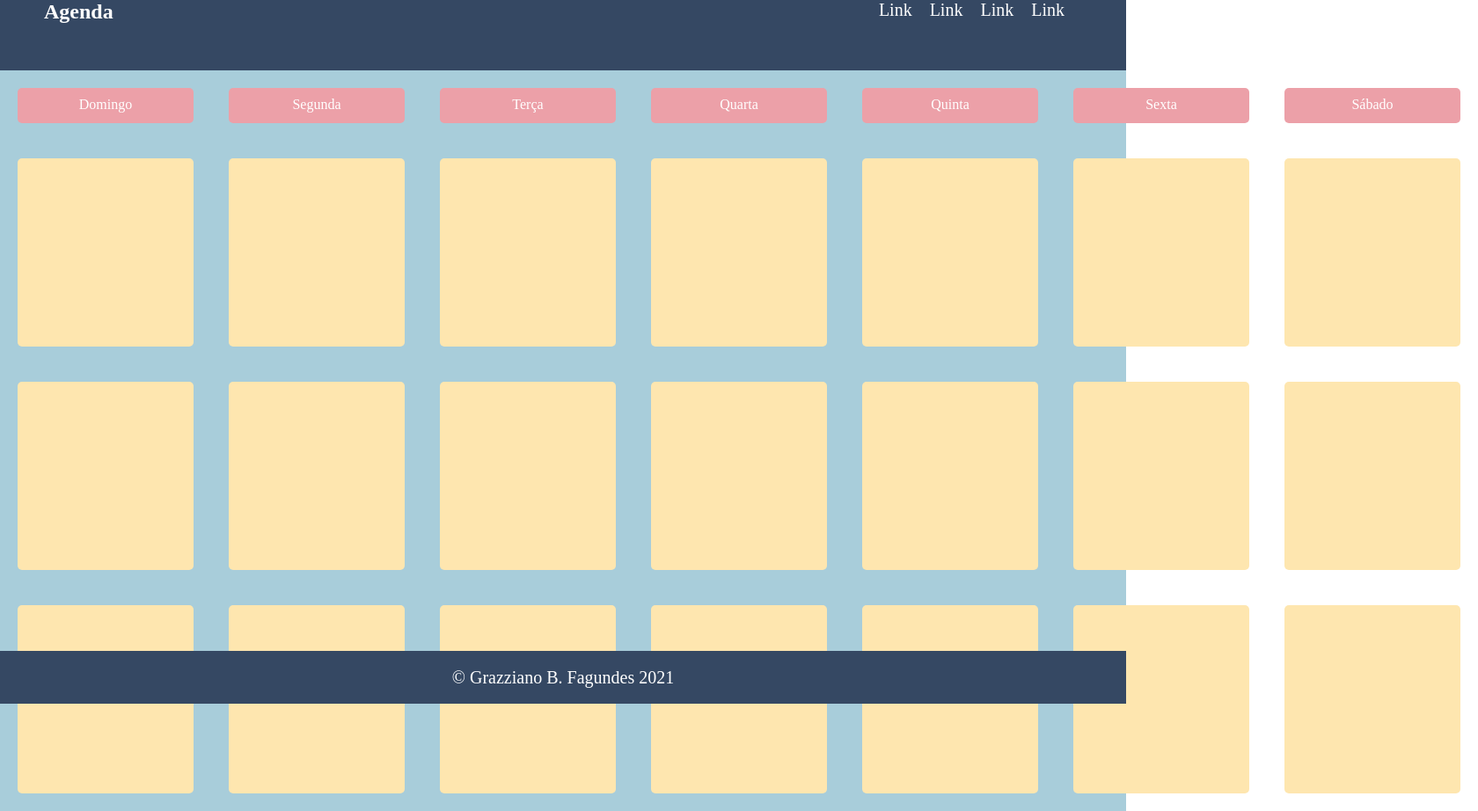
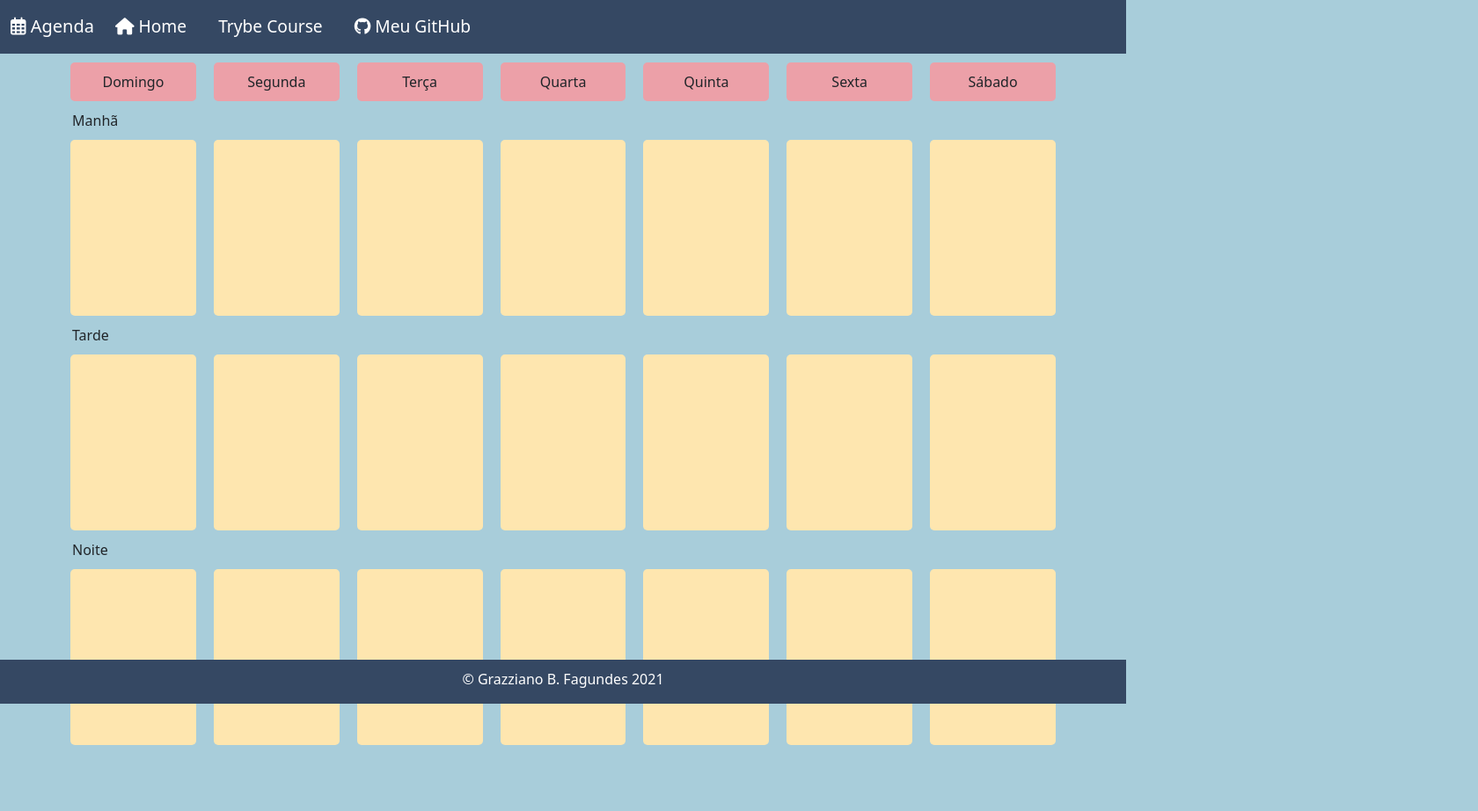
Before and after one commit to Grazziano/schedule, a plain HTML site: page index.html in a window 1280 px wide. Shown: the whole page at 88% size, 1680 px wide, since content can reach past the window. After the commit the page ends 857 px from the top, so only its background shows below. Drawn offline with nearby package versions, Linux system fonts and the light colour scheme.

Commit message:
Refatorando html e colocando bootstrap

```diff
--- a/css/style.css
+++ b/css/style.css
@@ -3,91 +3,50 @@
   padding: 0;
 }
 
-.header {
-  background-color: #354863;
-  color: #FFF;
-  height: 80px;
+body {
+  background-color: #A8CDDA;
 }
 
-.nav {
-  display: flex;
-  justify-content: space-between;
+nav {
+  background-color: #354863;
 }
 
-.title {
-  margin-left: 50px;
-}
-
-.links {
-  display: flex;
-}
-
-.header .links .links-list {
-  display: flex;
-  list-style: none;
-}
-
-.links-list {
-  margin-right: 50px;
-}
-
-.link-li {
+nav a, #navbarNav ul li a {
+  color: #FFF;
+  font-size: larger;
   margin-right: 20px;
 }
 
-.link-li a {
-  color: #FFF;
-  font-size: 20px;
-  text-decoration: none;
+.week-days .col {
+  background-color: #ECA0A8;
+  border-radius: 5px;
+  margin: 10px 10px;
+  padding: 10px 10px;
+  text-align: center;
 }
 
-.main {
-  background-color: #A8CDDA;
-  display: flex;
-  flex-direction: row;
-  flex-wrap: wrap;
-  justify-content: space-evenly;
+.morning .box, .evening .box, .night .box {
+  border-radius: 5px;
+  cursor: pointer;
+  height: 200px;
 }
 
-.row-week-days, .row-morning, .row-evening, .row-night {
-  display: flex;
-}
-
-.row-week-days .box {
-  background-color: #ECA0A8;
-  border-radius: 5px;
-  color: #FFF;
-  flex-direction: row;
+.box {
+  background-color: #FEE6AF;
+  margin: 10px 10px;
   height: 20px;
-  margin: 20px 20px;
-  padding: 10px;
-  text-align: center;
-  width: 180px;
-}
-
-.row-morning .box, .row-evening .box, .row-night .box {
-  background-color: #FEE6AF;
-  border-radius: 5px;
-  cursor: pointer;
-  flex-direction: row;
-  height: 194px;
-  margin: 20px 20px;
-  padding: 10px;
-  width: 180px;
 }
 
 .footer {
   background-color: #354863;
   bottom: 0;
-  color: #FFF;
-  display: flex;
-  height: 60px;
-  justify-content: center;
+  height: 50px;
   position: fixed;
+  text-align: center;
   width: 100%;
 }
 
 .footer p {
-  align-self: center;
-  font-size: 20px;
+  color: #FFF;
+  margin: 10px 0;
 }
--- a/index.html
+++ b/index.html
@@ -6,73 +6,99 @@
   <meta http-equiv="X-UA-Compatible" content="IE=edge">
   <meta name="viewport" content="width=device-width, initial-scale=1.0">
   <title>Agenda</title>
+  <!-- Bootstrap -->
+  <link href="https://cdn.jsdelivr.net/npm/bootstrap@5.1.1/dist/css/bootstrap.min.css" rel="stylesheet"
+    integrity="sha384-F3w7mX95PdgyTmZZMECAngseQB83DfGTowi0iMjiWaeVhAn4FJkqJByhZMI3AhiU" crossorigin="anonymous">
+  <!-- Font Awesome -->
+  <link rel="stylesheet" href="https://cdnjs.cloudflare.com/ajax/libs/font-awesome/6.0.0-beta2/css/all.min.css"
+    integrity="sha512-YWzhKL2whUzgiheMoBFwW8CKV4qpHQAEuvilg9FAn5VJUDwKZZxkJNuGM4XkWuk94WCrrwslk8yWNGmY1EduTA=="
+    crossorigin="anonymous" referrerpolicy="no-referrer" />
   <link rel="stylesheet" href="./css/style.css">
 </head>
 
 <body>
-
-  <header class="header">
-    <nav class="nav">
-      <div>
-        <h1 class="title">Agenda</h1>
-      </div>
-      <div class="links">
-        <ul class="links-list">
-          <li class="link-li"><a href="#">Link</a></li>
-          <li class="link-li"><a href="#">Link</a></li>
-          <li class="link-li"><a href="#">Link</a></li>
-          <li class="link-li"><a href="#">Link</a></li>
-        </ul>
+  <header>
+    <nav class="navbar navbar-expand-lg">
+      <div class="container-fluid">
+        <a class="navbar-brand" href="index.html"><i class="far fa-calendar-alt"></i> Agenda</a>
+        <button class="navbar-toggler" type="button" data-bs-toggle="collapse" data-bs-target="#navbarNav"
+          aria-controls="navbarNav" aria-expanded="false" aria-label="Toggle navigation">
+          <span class="navbar-toggler-icon"></span>
+        </button>
+        <div class="collapse navbar-collapse" id="navbarNav">
+          <ul class="navbar-nav">
+            <li class="nav-item">
+              <a class="nav-link active" aria-current="page" href="index.html"><i class="fas fa-home"></i> Home</a>
+            </li>
+            <li class="nav-item">
+              <a class="nav-link" href="https://app.betrybe.com/course" target="_blank">Trybe Course</a>
+            </li>
+            <li class="nav-item">
+              <a class="nav-link" href="https://github.com/Grazziano" target="_blank"><i class="fab fa-github"></i> Meu GitHub</a>
+            </li>
+          </ul>
+        </div>
       </div>
     </nav>
   </header>
 
-  <main class="main">
-    <div class="row-week-days">
-      <div class="box">Domingo</div>
-      <div class="box">Segunda</div>
-      <div class="box">Terça</div>
-      <div class="box">Quarta</div>
-      <div class="box">Quinta</div>
-      <div class="box">Sexta</div>
-      <div class="box">Sábado</div>
-    </div>
+  <main>
+    <div class="container">
+      <div class="row week-days">
+        <div class="col">Domingo</div>
+        <div class="col">Segunda</div>
+        <div class="col">Terça</div>
+        <div class="col">Quarta</div>
+        <div class="col">Quinta</div>
+        <div class="col">Sexta</div>
+        <div class="col">Sábado</div>
+      </div>
 
-    <div class="row-morning">
-      <div class="box"></div>
-      <div class="box"></div>
-      <div class="box"></div>
-      <div class="box"></div>
-      <div class="box"></div>
-      <div class="box"></div>
-      <div class="box"></div>
-    </div>
+      <label for="">Manhã</label>
+      <div class="row morning">
+        <div class="col box"></div>
+        <div class="col box"></div>
+        <div class="col box"></div>
+        <div class="col box"></div>
+        <div class="col box"></div>
+        <div class="col box"></div>
+        <div class="col box"></div>
+      </div>
 
-    <div class="row-evening">
-      <div class="box"></div>
-      <div class="box"></div>
-      <div class="box"></div>
-      <div class="box"></div>
-      <div class="box"></div>
-      <div class="box"></div>
-      <div class="box"></div>
-    </div>
+      <label for="">Tarde</label>
+      <div class="row evening">
+        <div class="col box"></div>
+        <div class="col box"></div>
+        <div class="col box"></div>
+        <div class="col box"></div>
+        <div class="col box"></div>
+        <div class="col box"></div>
+        <div class="col box"></div>
+      </div>
 
-    <div class="row-night">
-      <div class="box"></div>
-      <div class="box"></div>
-      <div class="box"></div>
-      <div class="box"></div>
-      <div class="box"></div>
-      <div class="box"></div>
-      <div class="box"></div>
+      <label for="">Noite</label>
+      <div class="row night">
+        <div class="col box"></div>
+        <div class="col box"></div>
+        <div class="col box"></div>
+        <div class="col box"></div>
+        <div class="col box"></div>
+        <div class="col box"></div>
+        <div class="col box"></div>
+      </div>
     </div>
   </main>
 
   <footer class="footer">
-    <p>&copy; Grazziano B. Fagundes 2021</p>
+    <div class="content has-text-centered">
+      <p>&copy; Grazziano B. Fagundes 2021</p>
+    </div>
   </footer>
 
+  <!-- Bootstrap -->
+  <script src="https://cdn.jsdelivr.net/npm/bootstrap@5.1.1/dist/js/bootstrap.bundle.min.js"
+    integrity="sha384-/bQdsTh/da6pkI1MST/rWKFNjaCP5gBSY4sEBT38Q/9RBh9AH40zEOg7Hlq2THRZ"
+    crossorigin="anonymous"></script>
   <script src="./js/script.js"></script>
 </body>
 
--- a/js/script.js
+++ b/js/script.js
@@ -1,12 +1,16 @@
 let box = document.querySelectorAll('.box');
-console.log(box);
 
-for (let index = 0; index < box.length; index++) {
-  box[index].addEventListener('click', (event) => {
-    console.log(event.target);
+for (let index = 0; index < box.length; index += 1) {
+
+  box[index].addEventListener('click', () => {
+
     let taskPrompt = prompt('Digite a tarefa');
-    let task = document.createElement('p');
+
+    let task = document.createElement('span');
+    task.classList.add('badge', 'rounded-pill', 'bg-primary');
     task.innerText = taskPrompt;
     box[index].append(task);
+
   });
+
 }
```
